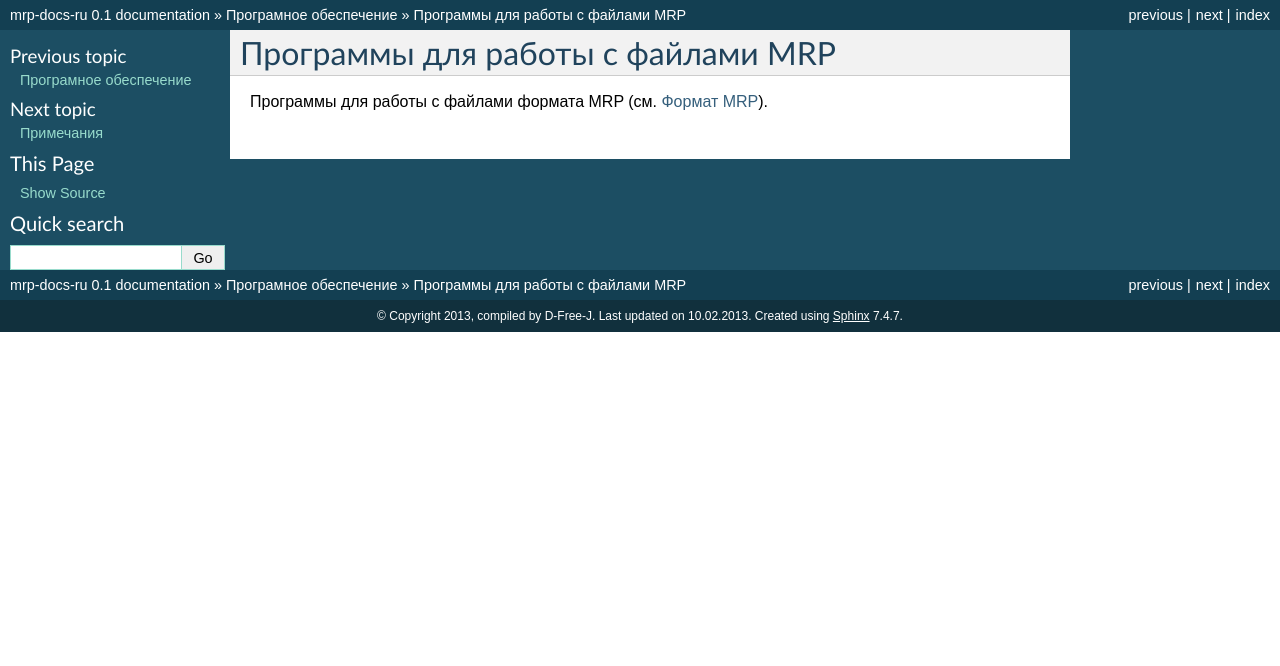
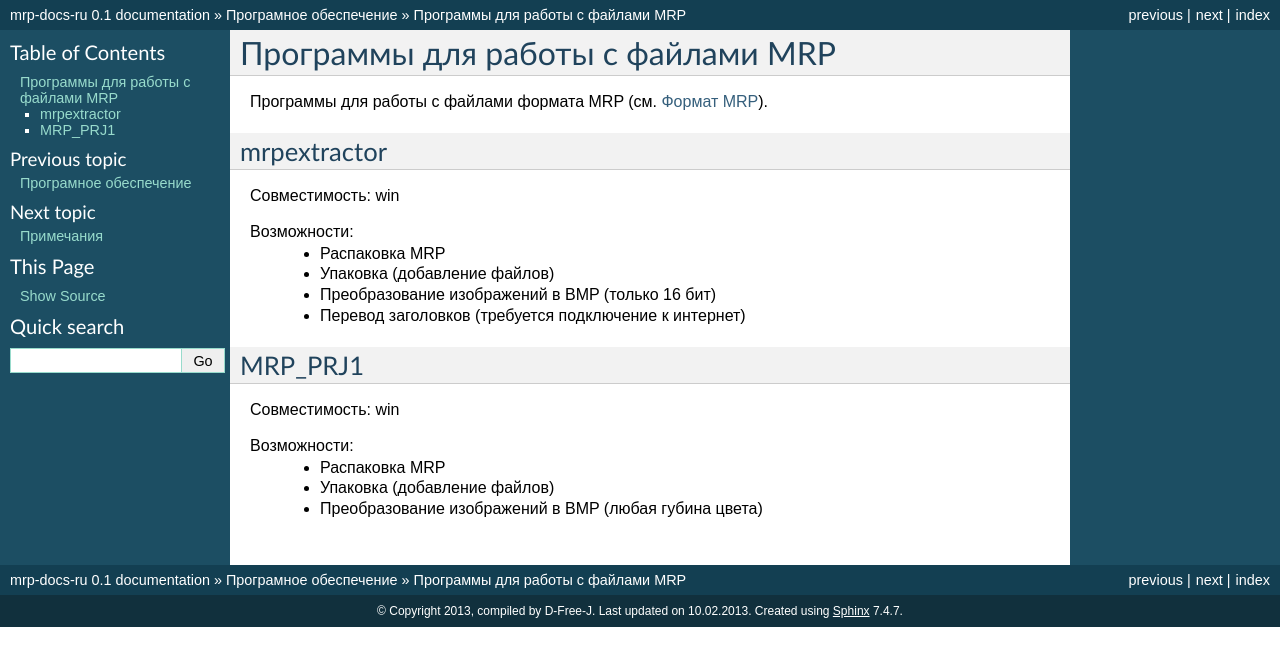
Before and after one commit to d-free-j/mrp-docs-ru, a Sphinx documentation site: the page built from source/05_soft/mrp_soft.rst, in a window 1280 px wide. Shown: the top 666 px of the page. Built offline with Sphinx 7.4.7, drawn with Linux system fonts in a browser that asks for light colours.

Commit message:
mrp software

```diff
--- a/source/05_soft/mrp_soft.rst
+++ b/source/05_soft/mrp_soft.rst
@@ -2,3 +2,24 @@
 ==================================
 
 Программы для работы с файлами формата MRP (см. :doc:`/02_files/mrp_file`).
+
+mrpextractor
+------------
+
+Совместимость: win
+
+Возможности:
+ * Распаковка MRP
+ * Упаковка (добавление файлов)
+ * Преобразование изображений в BMP (только 16 бит)
+ * Перевод заголовков (требуется подключение к интернет)
+
+MRP_PRJ1
+--------
+
+Совместимость: win
+
+Возможности:
+ * Распаковка MRP
+ * Упаковка (добавление файлов)
+ * Преобразование изображений в BMP (любая губина цвета)
```
